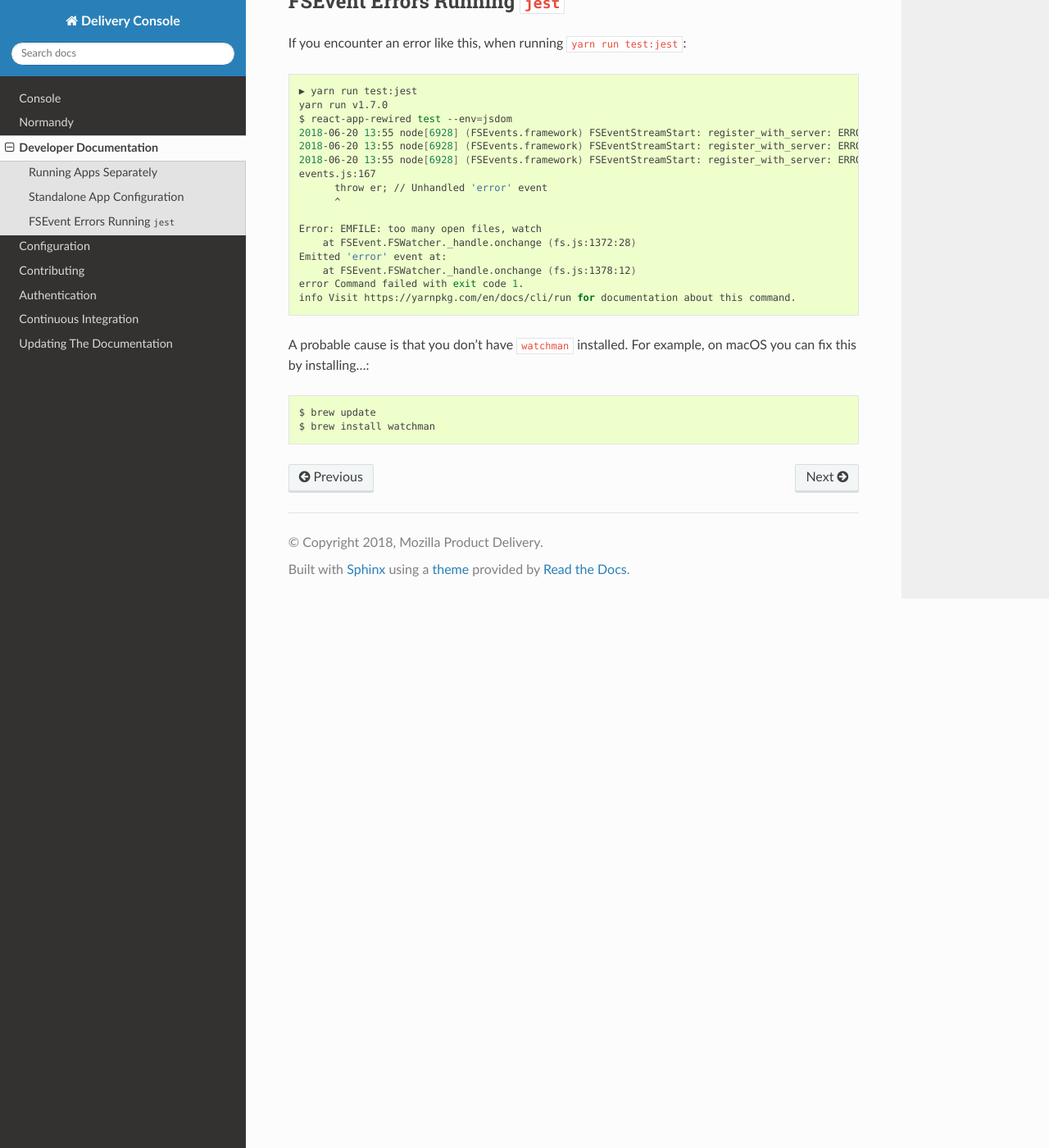
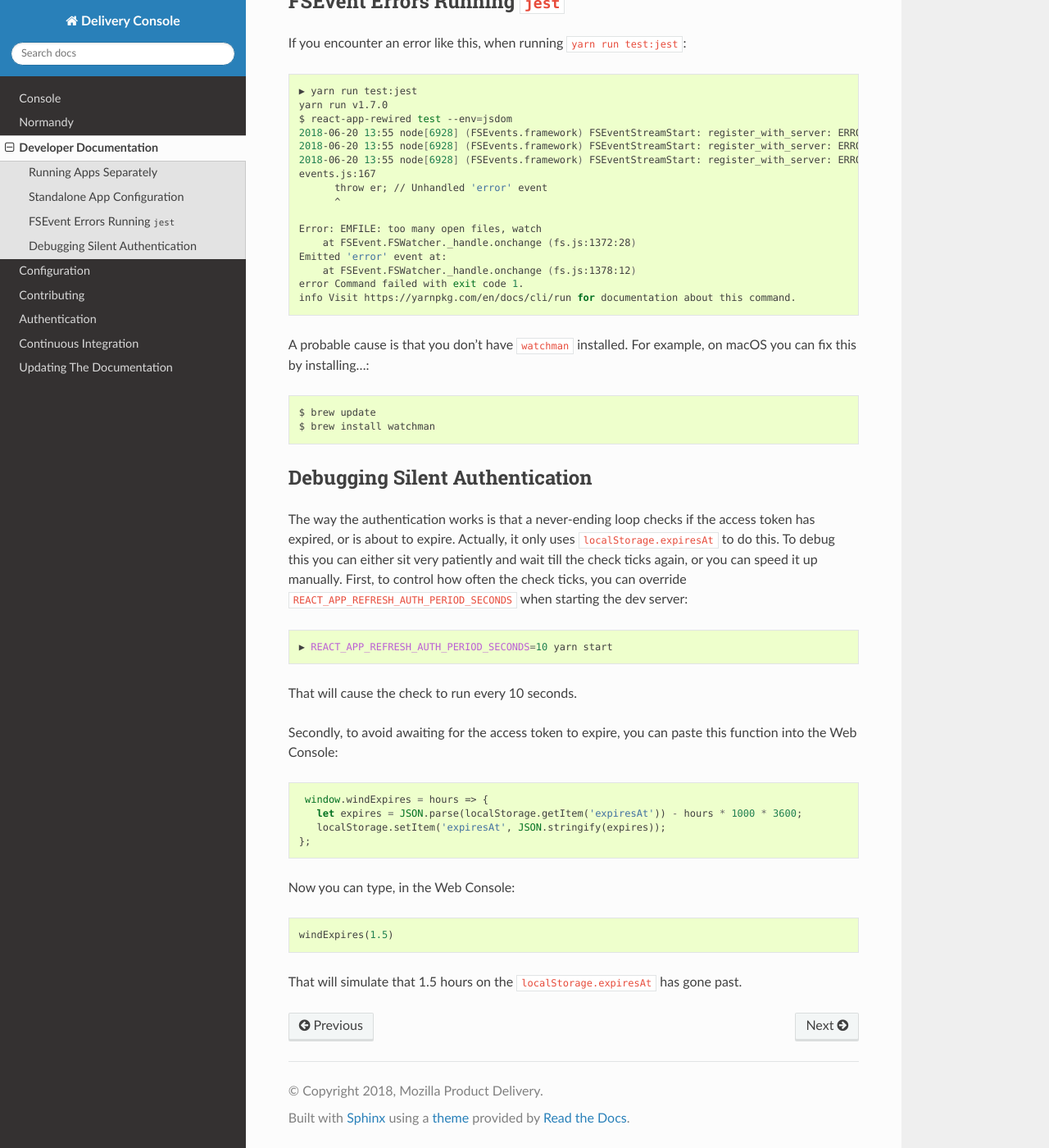
Before and after one commit to mozilla/delivery-console, a Sphinx documentation site: the page built from docs/dev.rst, in a window 1280 px wide and 1400 px high, scrolled down 1611 px. Shown: the whole window at 82% size. Built offline with Sphinx 7.4.7 and the Read the Docs theme 2.0.0, drawn with Linux system fonts in a browser that asks for light colours.

Commit message:
Handle refreshing the Auth0 token, fixes #155

```diff
--- a/docs/dev.rst
+++ b/docs/dev.rst
@@ -106,3 +106,36 @@ A probable cause is that you don't have ``watchman`` installed. For example, on
 
     $ brew update
     $ brew install watchman
+
+Debugging Silent Authentication
+===============================
+
+The way the authentication works is that a never-ending loop checks if the access token has
+expired, or is about to expire. Actually, it only uses ``localStorage.expiresAt`` to do this.
+To debug this you can either sit very patiently and wait till the check ticks again, or you
+can speed it up manually. First, to control how often the check ticks, you can override
+``REACT_APP_REFRESH_AUTH_PERIOD_SECONDS`` when starting the dev server:
+
+.. code-block:: bash
+
+    ▶ REACT_APP_REFRESH_AUTH_PERIOD_SECONDS=10 yarn start
+
+That will cause the check to run every 10 seconds.
+
+Secondly, to avoid awaiting for the access token to expire, you can paste this function
+into the Web Console:
+
+.. code-block:: javascript
+
+    window.windExpires = hours => {
+      let expires = JSON.parse(localStorage.getItem('expiresAt')) - hours * 1000 * 3600;
+      localStorage.setItem('expiresAt', JSON.stringify(expires));
+   };
+
+Now you can type, in the Web Console:
+
+.. code-block:: javascript
+
+    windExpires(1.5)
+
+That will simulate that 1.5 hours on the ``localStorage.expiresAt`` has gone past.
```
Also changed, not shown: docs/config.rst (+17 -0 lines), src/components/data/QueryAuth0.js (+39 -2 lines), 2 other files.
